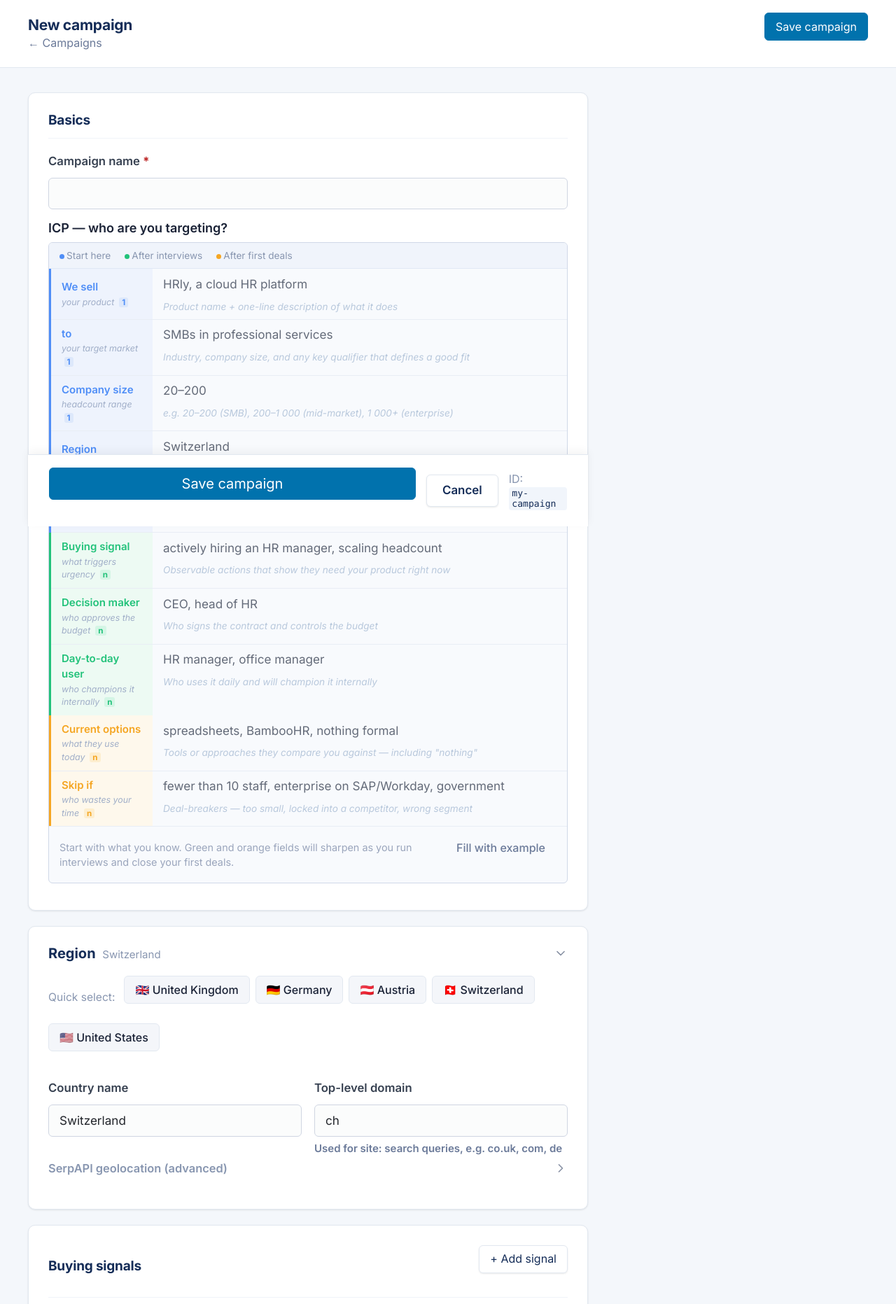
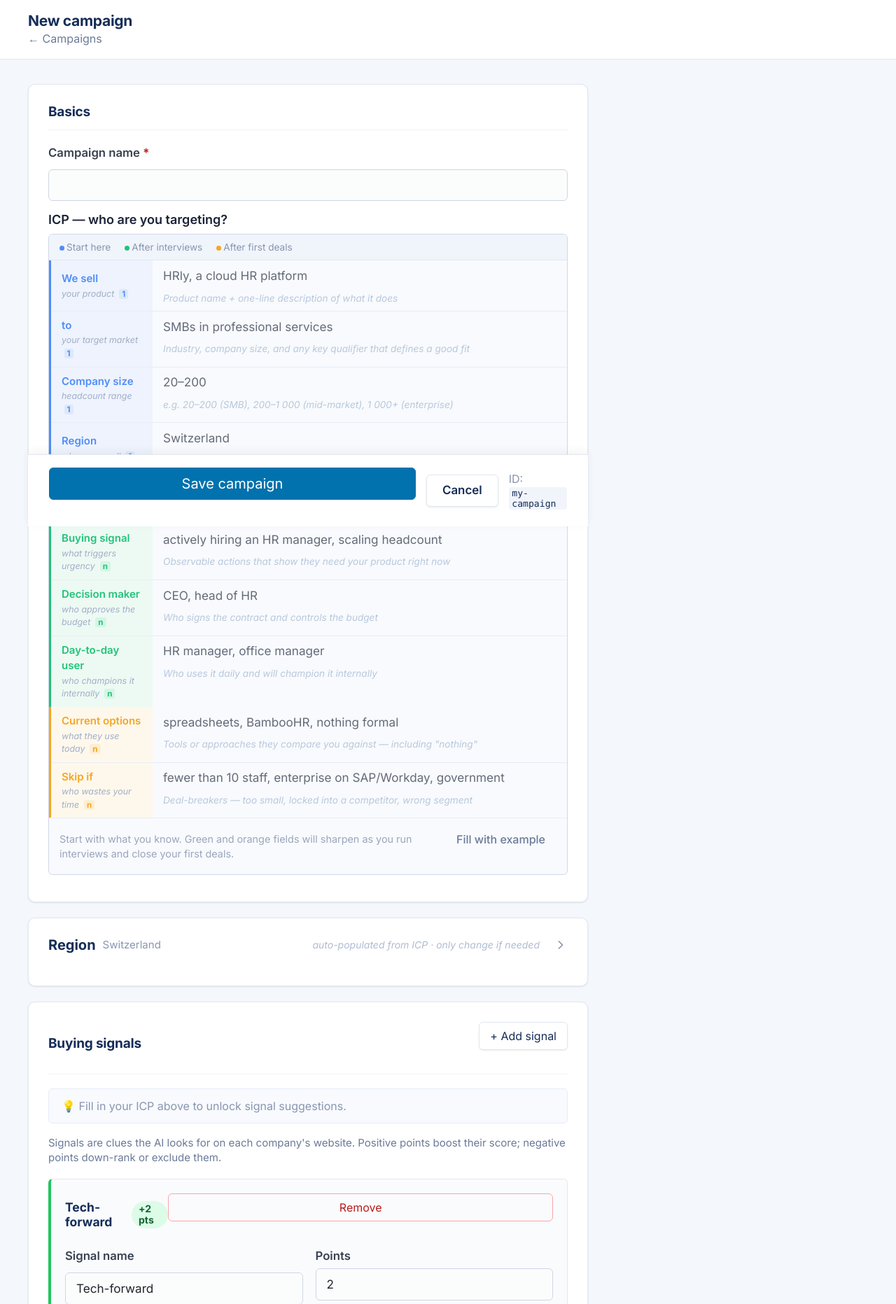
Before and after one commit to tstjep/firstlighthouse, a FastAPI app: page /campaigns/new in a window 1280 px wide. Shown: the part 48-1911 px from the top of the page at 70% size. Run offline with FastAPI, Linux system fonts and the light colour scheme; some libraries are stand-ins or nearby versions.

Commit message:
fix: region always collapsed with power-user hint; hide header buttons on new campaign
Co-Authored-By: Claude Sonnet 4.6 <noreply@anthropic.com>

```diff
--- a/frontend/templates/editor.html
+++ b/frontend/templates/editor.html
@@ -5,8 +5,8 @@
 {% block page_actions %}
   {% if campaign.product_context %}
   <a href="/campaigns/{{ campaign.id }}/results" role="button" class="secondary btn-sm">View results</a>
+  <button form="campaign-form" type="submit" name="action" value="save" class="btn-sm">Save campaign</button>
   {% endif %}
-  <button form="campaign-form" type="submit" name="action" value="save" class="btn-sm">Save campaign</button>
 {% endblock %}
 
 {% macro field(label, name, value='', type='text', placeholder='', help='', required=False) %}
@@ -189,14 +189,11 @@
 
   <!-- ── 2. REGION ──────────────────────────────────────────────────────── -->
   <div class="section" id="region">
-    <details {% if campaign.region.label %}open{% endif %}>
-      <summary style="font-size:1rem; font-weight:700; color:var(--brand); cursor:pointer;">
-        Region
-        {% if not campaign.region.label %}
-        <span style="font-size:0.75rem; font-weight:400; color:#f5a623; margin-left:0.25rem;">— define your target region in the ICP above, then configure here</span>
-        {% else %}
-        <span style="font-size:0.75rem; font-weight:400; color:#8896b0; margin-left:0.25rem;">{{ campaign.region.label }}</span>
-        {% endif %}
+    <details>
+      <summary style="font-size:1rem; font-weight:700; color:var(--brand); cursor:pointer; list-style:none; display:flex; align-items:center; gap:0.5rem;">
+        <span>Region</span>
+        <span style="font-size:0.75rem; font-weight:400; color:#8896b0;">{{ campaign.region.label or '—' }}</span>
+        <span style="margin-left:auto; font-size:0.7rem; font-weight:400; color:#b0bcd0; font-style:italic;">auto-populated from ICP · only change if needed</span>
       </summary>
 
       <div style="margin-top:1rem;">
```
